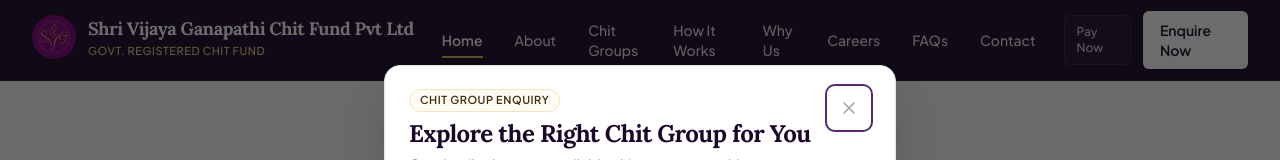
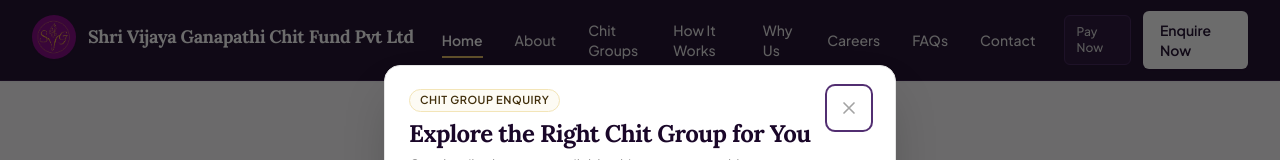
Before and after one commit to ratnateja3/svg_chits, a Next.js app: page / in a window 1280 px wide. Shown: the top 160 px of the page. Built offline with nearby package versions, Linux system fonts and the light colour scheme; no server answers.

Commit message:
fix(header): remove 'Govt. Registered Chit Fund' tagline below company name in Logo

```diff
--- a/src/components/shared/Logo.tsx
+++ b/src/components/shared/Logo.tsx
@@ -43,13 +43,6 @@ export function Logo({ className = '', variant = 'dark' }: LogoProps) {
         >
           {siteConfig.name}
         </span>
-        <span
-          className={`text-[10px] font-medium uppercase tracking-wider min-[430px]:text-[11px] ${
-            isLight ? 'text-brand-gold-300' : 'text-neutral-500'
-          }`}
-        >
-          Govt. Registered Chit Fund
-        </span>
       </div>
     </Link>
   );
```
